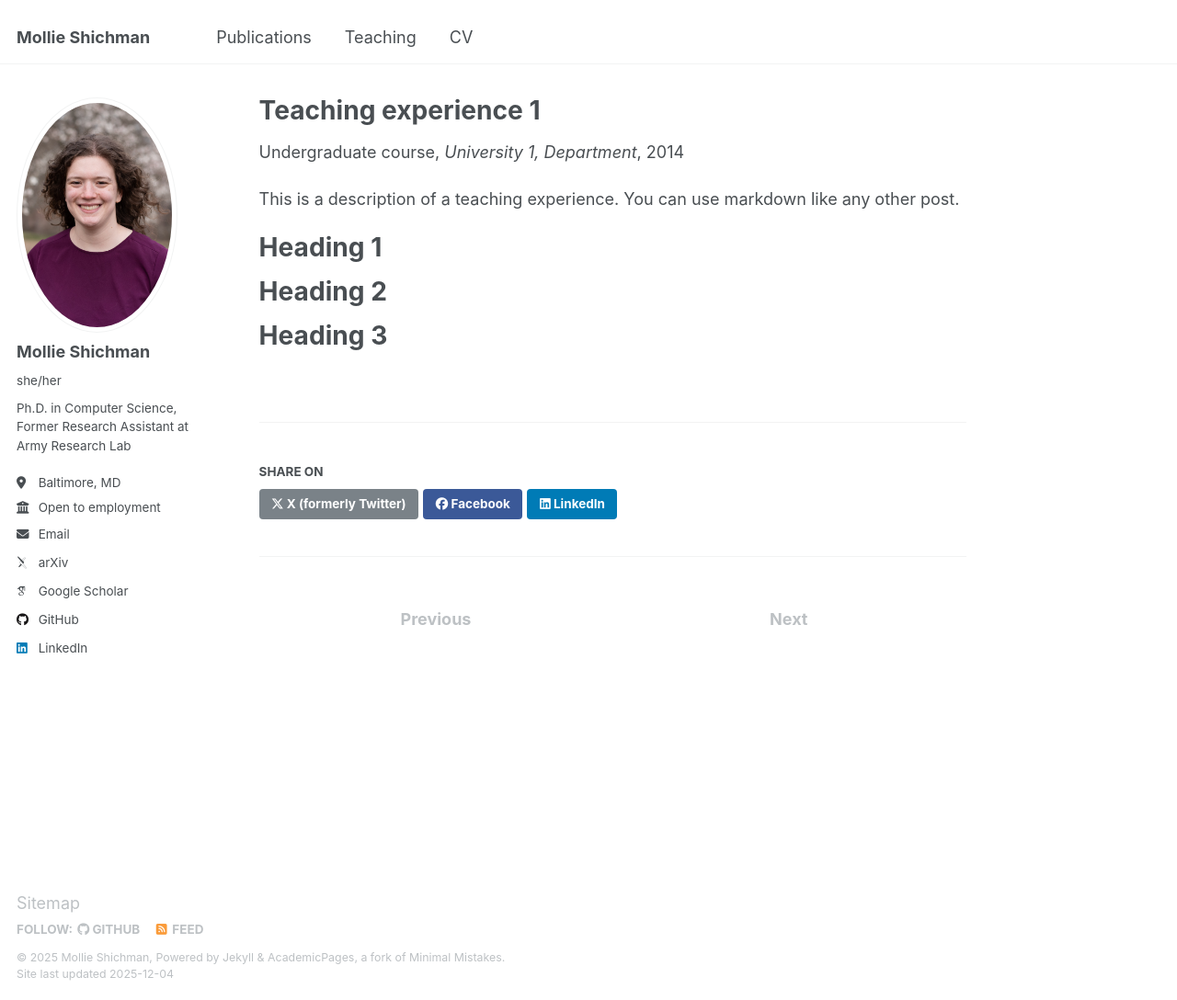
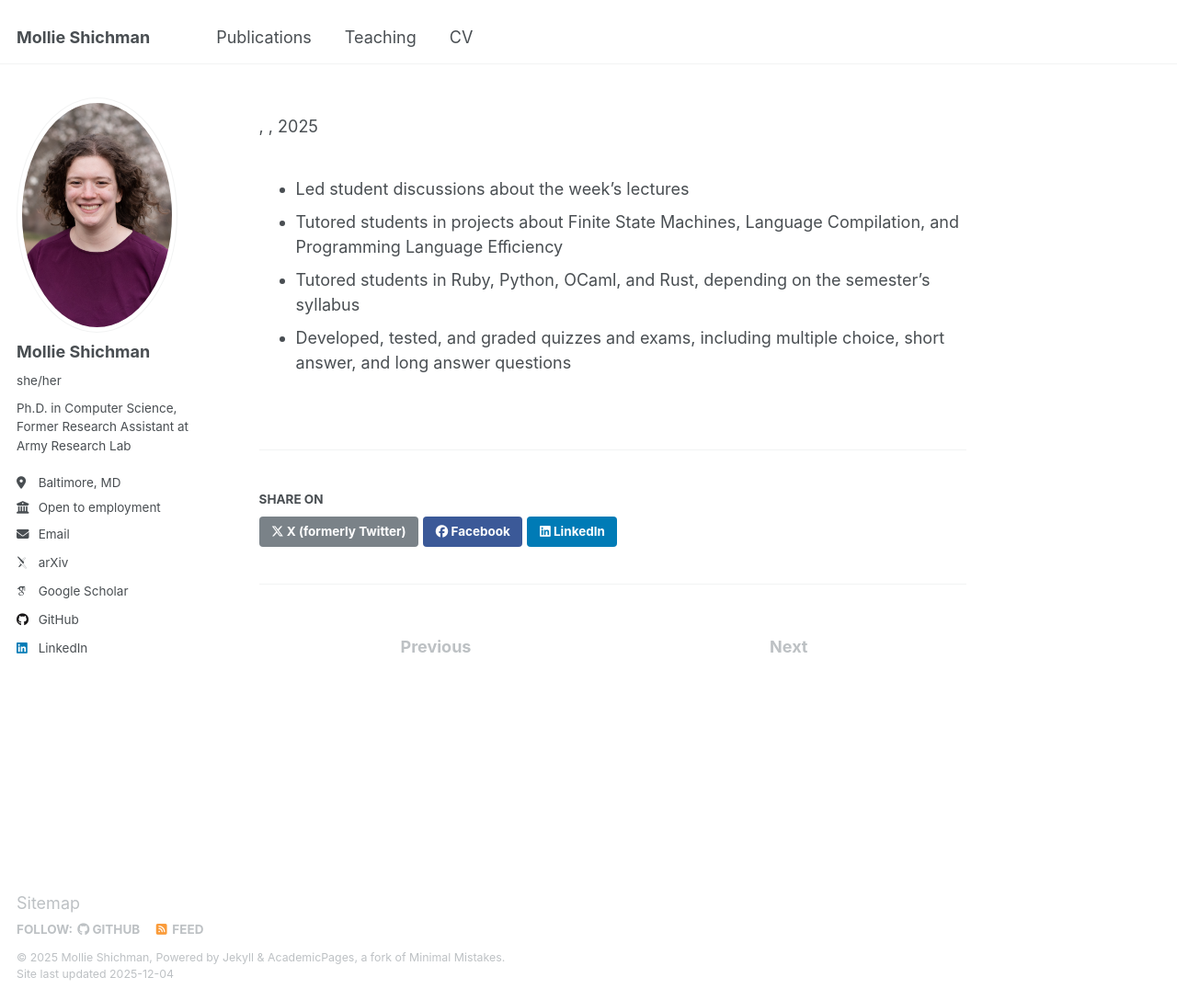
Before and after one commit to mshich1/mshich1.github.io, a Jekyll site: the page built from _teaching/2014-spring-teaching-1.md, in a window 1280 px wide and 1088 px high. Shown: the whole window at 92% size. Built offline with Jekyll 4.4.1, drawn with Linux system fonts in a browser that asks for light colours; some web fonts are replaced.

Commit message:
Update 2014-spring-teaching-1.md

```diff
--- a/_teaching/2014-spring-teaching-1.md
+++ b/_teaching/2014-spring-teaching-1.md
@@ -1,20 +1,15 @@
 ---
-title: "Teaching experience 1"
+title: "Teaching Assistant, Programming Languages"
 collection: teaching
 type: "Undergraduate course"
-permalink: /teaching/2014-spring-teaching-1
-venue: "University 1, Department"
-date: 2014-01-01
-location: "City, Country"
+[permalink: ](https://bakalian.cs.umd.edu/cmsc330/syllabus)
+venue: "University of Maryland, Computer Science Department"
+date: "Fall 2021 - Spring 2025"
+location: "College Park, MD"
 ---
 
-This is a description of a teaching experience. You can use markdown like any other post.
-
-Heading 1
-======
-
-Heading 2
-======
-
-Heading 3
-======
+* Led student discussions about the week’s lectures
+* Tutored students in projects about Finite State Machines, Language Compilation,
+and Programming Language Eﬃciency
+* Tutored students in Ruby, Python, OCaml, and Rust, depending on the semester's syllabus
+* Developed, tested, and graded quizzes and exams, including multiple choice, short answer, and long answer questions
```
